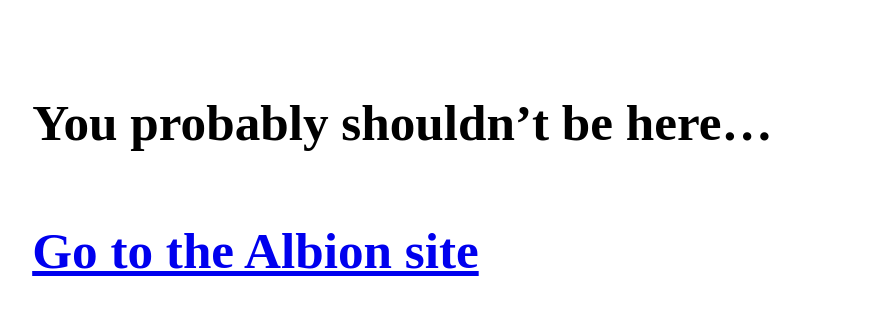
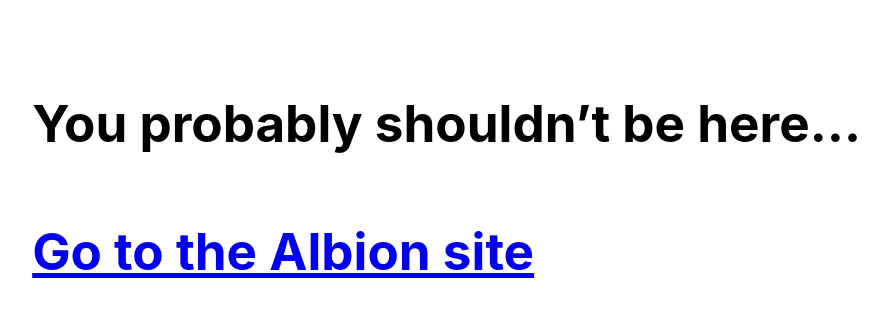
Before and after one commit to jonheslop/albion-prices, a website: page index.html in a window 1280 px wide. Shown: the whole page, without its empty margins (27-915 px from the left). Drawn offline with Linux system fonts and the light colour scheme.

Commit message:
fix fonts

```diff
--- a/index.html
+++ b/index.html
@@ -6,7 +6,7 @@
   <title>Albion price thingy</title>
   <style>
     body {
-      font-family: "-apple-system,BlinkMacSystemFont,avenir next,avenir,helvetica neue,helvetica,ubuntu,roboto,noto,segoe ui,arial,sans-serif";
+      font-family: -apple-system,BlinkMacSystemFont,avenir next,avenir,helvetica neue,helvetica,ubuntu,roboto,noto,segoe ui,arial,sans-serif;
       font-size:4vw;
       padding:2vw 4vw;
       font-weight:700;
```
